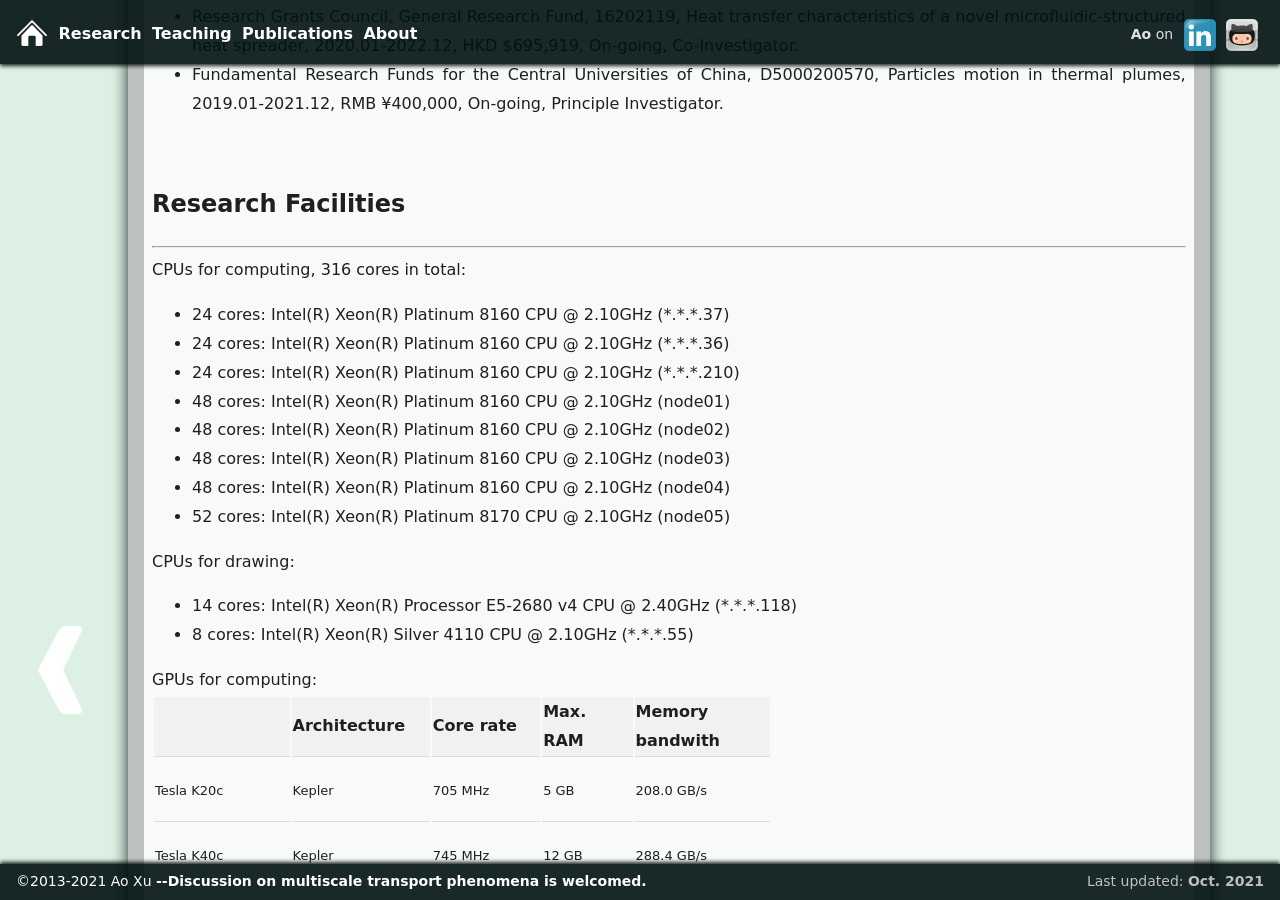
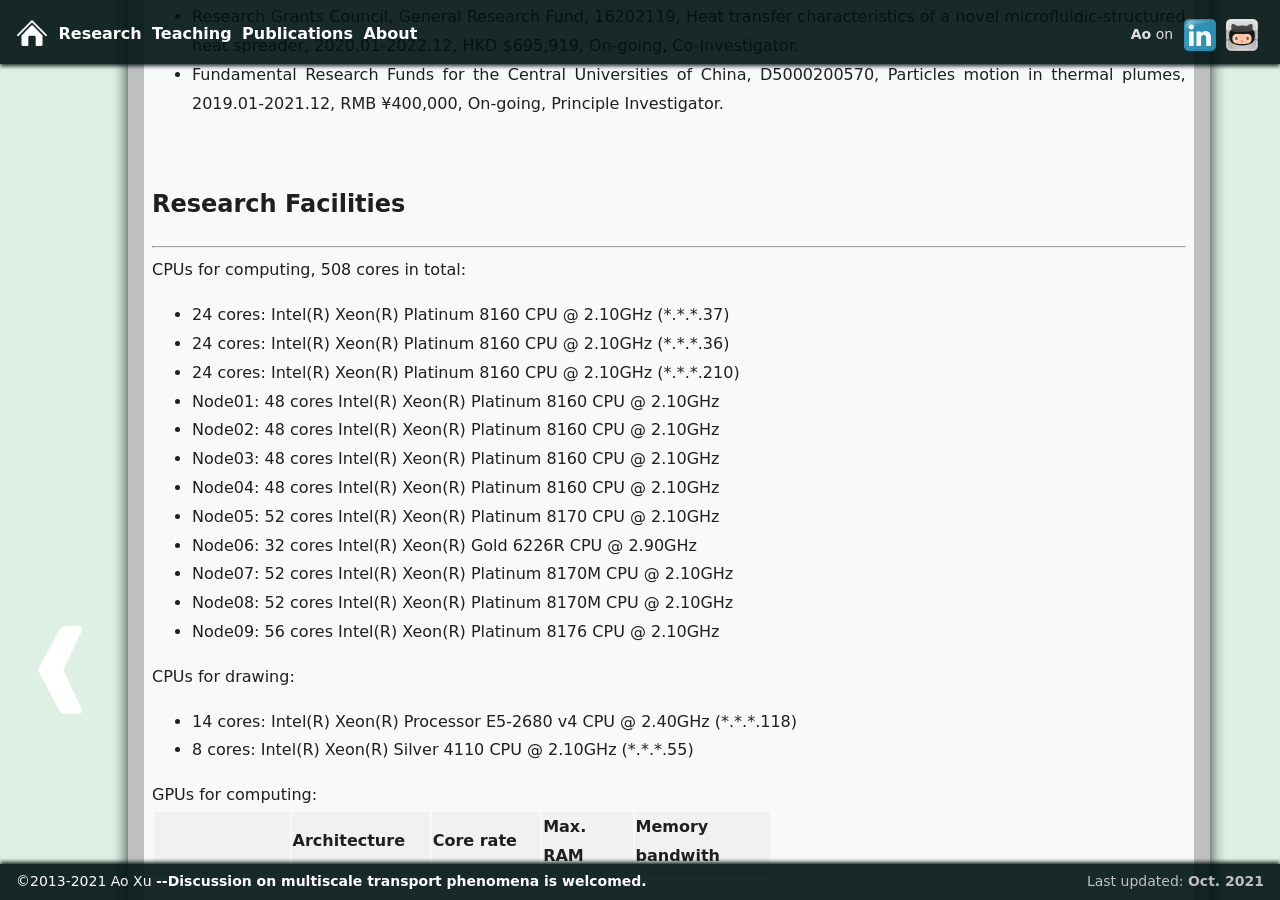
Before and after one commit to xuaoxiqi/xuaoxiqi.github.io, a Jekyll site: the page built from research.html, in a window 1280 px wide and 900 px high, scrolled down 1730 px. Built offline with Jekyll 4.4.1, drawn with Linux system fonts in a browser that asks for light colours; some web fonts are replaced.

Commit message:
update publicaitons

```diff
--- a/about.html
+++ b/about.html
@@ -19,7 +19,7 @@
 He received his bachelor's degree in theoretical and applied mechanics from the University of Science and Technology of China (USTC) in 2013,
 and the Ph.D. degree in mechanical engineering from the Hong Kong University of Science and Technology (HKUST) in 2017.
 Dr. Xu's research is focused on turbulence structure and transport mechanism.
-He has published 29 papers in various prestigious journals, among which 13 papers as the first author or corresponding author.
+He has published 31 papers in various prestigious journals, among which 14 papers as the first author or corresponding author.
 These papers have collectively received more than 1000 citations and earned Dr. Xu an h-index of 18 (Google Scholar).
 He is the principal investigator of the NSFC Young Scientists Fund, National Key Project, National Key Laboratory Fund, and co-investigator of the RGC General Research Fund.
 In the international community, Dr. Xu serves as associate editor of <i>International Journal of Heat and Mass Transfer</i>, and he served as managing editor of <i>International Journal of Heat and Mass Transfer</i> and <i>Applied Thermal Engineering</i>.
@@ -30,7 +30,7 @@
 2013年于中国科学技术大学获理论与应用力学学士学位，
 2017年于香港科技大学获机械工程学博士学位。
 现围绕“湍流结构和输运”这一流体力学核心问题开展基础研究。
-发表SCI论文29篇（其中以第一作者身份在《Journal of Fluid Mechanics》《Physics of Fluids》等发表论文13篇），SCI他引842次，h因子为17；
+发表SCI论文31篇（其中以第一作者身份在《Journal of Fluid Mechanics》《Physics of Fluids》等发表论文14篇），SCI他引853次，h因子为17；
 研究成果被中国科学院院士、美国国家工程院院士、英国皇家工程院院士等著名学者正面评价。
 受邀作为第一作者为中国力学学会主办期刊《Acta Mechanica Sinica》撰写格子玻尔兹曼数值模拟方法及其应用的综述，
 单篇引用126次并入选ESI高被引论文。
--- a/research.html
+++ b/research.html
@@ -59,16 +59,20 @@
     <!--10/168-->
     <h2>Research Facilities</h2>
     <hr/>
-    CPUs for computing, 316 cores in total:
+    CPUs for computing, 508 cores in total:
     <ul>
         <li>24 cores: Intel(R) Xeon(R) Platinum 8160 CPU @ 2.10GHz (*.*.*.37)</li> <!--54-->
         <li>24 cores: Intel(R) Xeon(R) Platinum 8160 CPU @ 2.10GHz (*.*.*.36)</li> <!--54-->
         <li>24 cores: Intel(R) Xeon(R) Platinum 8160 CPU @ 2.10GHz (*.*.*.210)</li> <!--45-->
-        <li>48 cores: Intel(R) Xeon(R) Platinum 8160 CPU @ 2.10GHz (node01)</li> <!--34-->
-        <li>48 cores: Intel(R) Xeon(R) Platinum 8160 CPU @ 2.10GHz (node02)</li> <!--34-->
-        <li>48 cores: Intel(R) Xeon(R) Platinum 8160 CPU @ 2.10GHz (node03)</li> <!--34-->
-        <li>48 cores: Intel(R) Xeon(R) Platinum 8160 CPU @ 2.10GHz (node04)</li> <!--34-->
-        <li>52 cores: Intel(R) Xeon(R) Platinum 8170 CPU @ 2.10GHz (node05)</li> <!--34-->
+        <li>Node01: 48 cores Intel(R) Xeon(R) Platinum 8160 CPU @ 2.10GHz</li> <!--37.248-->
+        <li>Node02: 48 cores Intel(R) Xeon(R) Platinum 8160 CPU @ 2.10GHz</li>
+        <li>Node03: 48 cores Intel(R) Xeon(R) Platinum 8160 CPU @ 2.10GHz</li>
+        <li>Node04: 48 cores Intel(R) Xeon(R) Platinum 8160 CPU @ 2.10GHz</li>
+        <li>Node05: 52 cores Intel(R) Xeon(R) Platinum 8170 CPU @ 2.10GHz</li>
+        <li>Node06: 32 cores Intel(R) Xeon(R) Gold 6226R CPU @ 2.90GHz</li>
+        <li>Node07: 52 cores Intel(R) Xeon(R) Platinum 8170M CPU @ 2.10GHz</li>
+        <li>Node08: 52 cores Intel(R) Xeon(R) Platinum 8170M CPU @ 2.10GHz</li>
+        <li>Node09: 56 cores Intel(R) Xeon(R) Platinum 8176 CPU @ 2.10GHz</li>
     </ul>
 
     CPUs for drawing:
```
Also changed, not shown: publications.html (+16 -15 lines), 1 other file.
